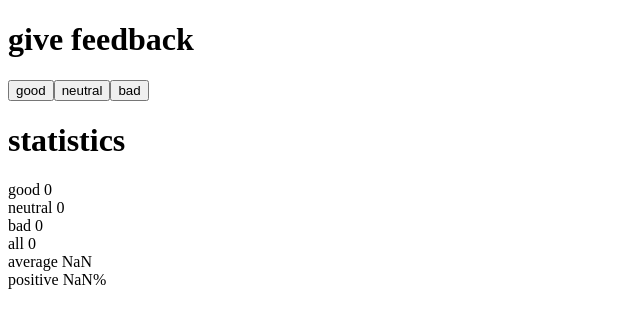
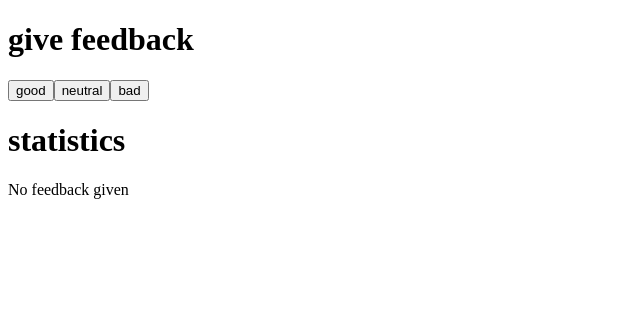
Before and after one commit to SharminNusrat/Full-Stack-Open, a React (Vite) app in the folder part1/unicafe/: page / in a window 1280 px wide. Shown: the top 328 px of the page, without its empty margins (0-640 px from the left). Built offline with nearby package versions, Linux system fonts and the light colour scheme.

Commit message:
Task 1.9 unicafe step4

```diff
--- a/part1/unicafe/src/App.jsx
+++ b/part1/unicafe/src/App.jsx
@@ -28,6 +28,8 @@ const App = () => {
   const [neutral, setNeutral] = useState(0)
   const [bad, setBad] = useState(0)
 
+  let feedbackCount = good + neutral + bad
+
   const handleGoodFeedback = () => {
     setGood(good + 1)
   }
@@ -47,6 +49,8 @@ const App = () => {
       <Button onClick={handleNeutralFeedback} text="neutral" />
       <Button onClick={handleBadFeedback} text="bad" />
       <Display text="statistics" />
+      {feedbackCount > 0 ? (
+        <div>
           <Statistics type="good" count={good}/>
           <Statistics type="neutral" count={neutral}/>
           <Statistics type="bad" count={bad}/>
@@ -54,6 +58,10 @@ const App = () => {
           <Statistics type="average" count={(good*1 + neutral*0 + bad*-1) / (good + neutral + bad)}/>
           <Statistics type="positive" count={(good / (good + neutral + bad))*100}/>
         </div>
+      ) : (
+        <div>No feedback given</div>
+      )}
+    </div>
   )
 }
 
```
Lines whose indentation alone changed are shown as unchanged.
